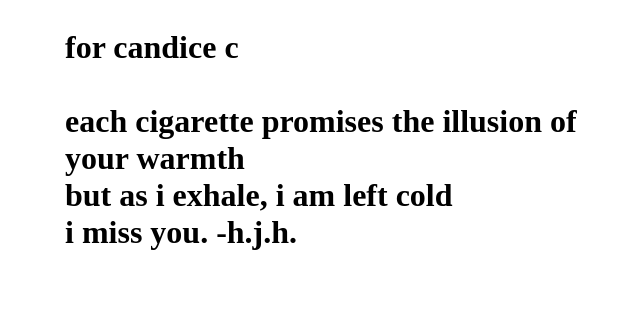
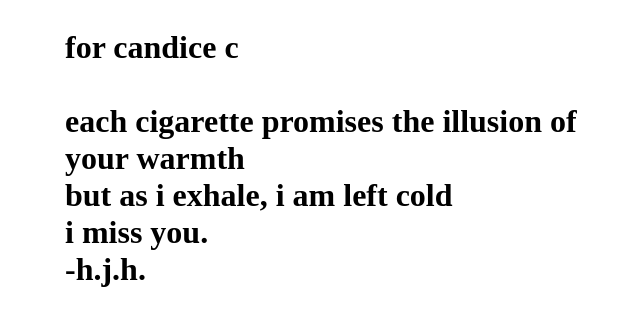
Before and after one commit to wakefieldcox-gif/wakefieldcox-gif.github.io, a plain HTML site: page index.html in a window 1280 px wide. Shown: the whole page, without its empty margins (319-959 px from the left). Drawn offline with Linux system fonts and the light colour scheme.

Commit message:
Update index.html

```diff
--- a/index.html
+++ b/index.html
@@ -14,7 +14,7 @@
             for candice c<br><br>
             each cigarette promises the illusion of your warmth<br>
             but as i exhale, i am left cold<br>
-            i miss you.
+            i miss you.<br>
             -h.j.h.
         </h1>
     </body>
```
